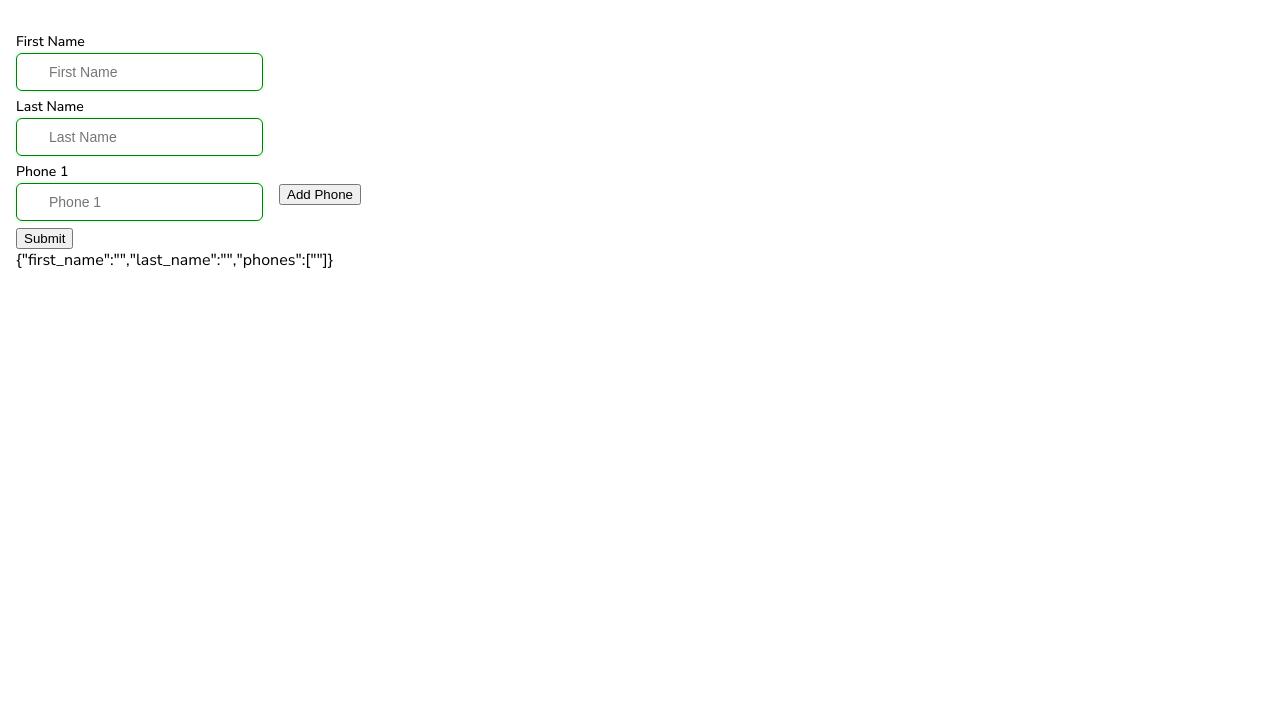
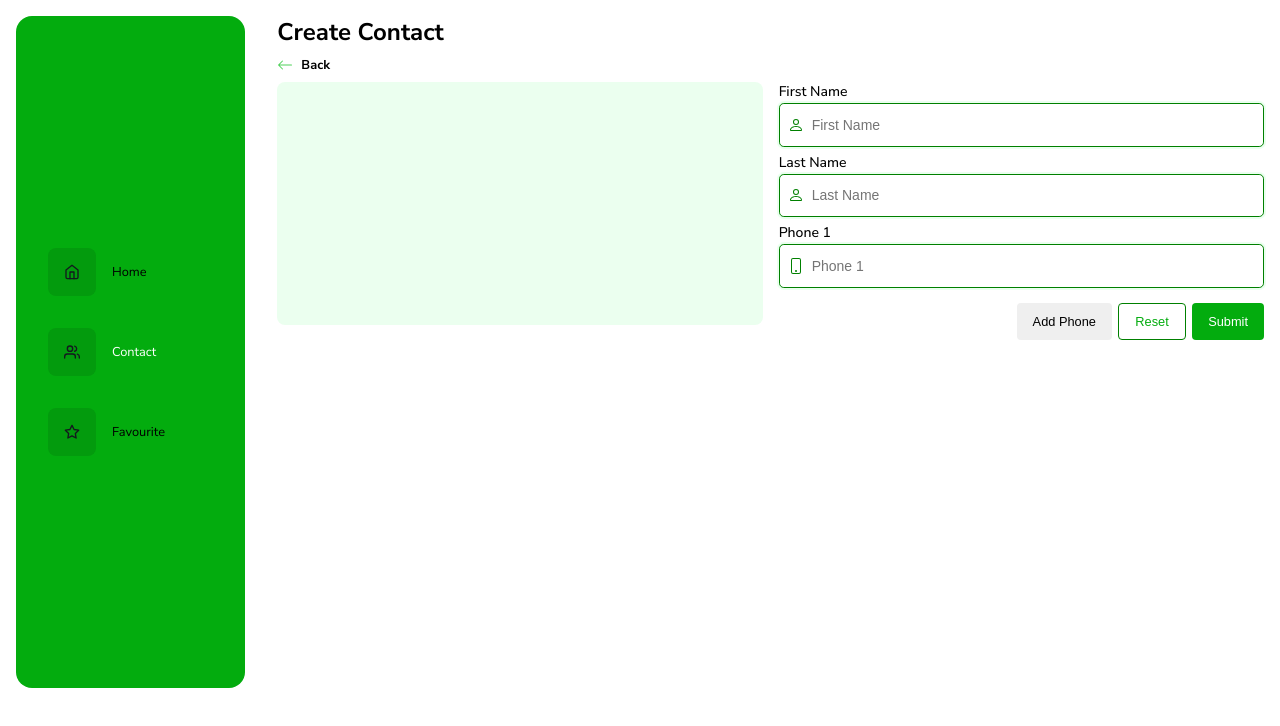
Before and after one commit to ahmadsakur/tokped-dummy, a React (Vite) app: page /contact/create in a window 1280 px wide. Shown: the top 726 px of the page. Built offline with nearby package versions, Linux system fonts and the light colour scheme.

Commit message:
[UI] Refactor Navbar UI

```diff
--- /dev/null
+++ b/src/components/BackNav.tsx
@@ -0,0 +1,58 @@
+import styled from "@emotion/styled";
+import { colors } from "@/utils/colors";
+import { NavLink } from "react-router-dom";
+import { BsArrowLeft } from "react-icons/bs";
+const StyledButton = styled.div`
+  display: flex;
+  width: fit-content;
+  justify-content: flex-start;
+  padding: 0.5rem 0;
+  cursor: pointer;
+  transition: border-color 0.2s ease-in-out;
+
+  &:hover {
+    border-color: ${colors.green400};
+  }
+`;
+
+const Text = styled.div`
+  display: flex;
+  align-items: center;
+  margin-left: 0.5rem;
+  font-size: 0.8rem;
+  font-weight: bold;
+
+  &:hover {
+    color: ${colors.green400};
+  }
+`;
+
+const IconContainer = styled.div`
+  display: flex;
+  align-items: center;
+
+  svg {
+    color: ${colors.dark};
+    &.group-hover {
+      color: ${colors.green400};
+    }
+  }
+`;
+
+interface IBackNavProps {
+  path: string;
+}
+const BackNav = ({ path }: IBackNavProps) => {
+  return (
+    <NavLink to={path}>
+      <StyledButton>
+        <IconContainer>
+          <BsArrowLeft className="group-hover" />
+        </IconContainer>
+        <Text>Back</Text>
+      </StyledButton>
+    </NavLink>
+  );
+};
+
+export default BackNav;
--- a/src/components/Button.tsx
+++ b/src/components/Button.tsx
@@ -5,8 +5,8 @@ import { colors } from "@/utils/colors";
 
 interface IButtonProps extends ButtonHTMLAttributes<HTMLButtonElement> {
   children: React.ReactNode;
-  onClick?: () => void;
-  buttonType: "PRIMARY" | "SECONDARY";
+  onClick?: (e: React.MouseEvent<HTMLButtonElement>) => void;
+  buttonType?: "PRIMARY" | "SECONDARY";
   style?: React.CSSProperties & CSSObject;
 }
 
@@ -14,11 +14,11 @@ const StyledButton = styled.button<IButtonProps>`
   border: none;
   box-sizing: border-box;
   border-radius: 4px;
-  padding: 12px 16px;
+  padding: 10px 16px;
   display: flex;
   align-items: center;
   justify-content: center;
-  gap: 4px;
+  gap: 8px;
   cursor: pointer;
   font-size: .8rem;
   font-weight: 500;
--- a/src/components/Input.tsx
+++ b/src/components/Input.tsx
@@ -10,6 +10,7 @@ const Label = styled.label`
 `;
 
 const InputContainer = styled.div`
+  width: 100%;
   position: relative;
   margin-bottom: 6px;
 `;
@@ -18,7 +19,7 @@ const IconContainer = styled.div`
   position: absolute;
   top: 0;
   bottom: 0;
-  left: 0.4rem;
+  left: 0.6rem;
   display: flex;
   align-items: center;
   padding-right: 0.4rem;
@@ -30,12 +31,13 @@ const IconContainer = styled.div`
 `;
 
 const Input = styled.input`
-  padding: 0.625rem 2rem;
+  width: fill-available;
+  padding: 0.8rem 2rem;
   background-color: white;
   border: 1px solid green;
   color: ${colors.dark};
   font-size: 14px;
-  border-radius: 0.375rem;
+  border-radius: 0.3rem;
   transition: border-color 0.15s ease-in-out, box-shadow 0.15s ease-in-out;
 
   ${({ readOnly }) =>
@@ -75,7 +77,9 @@ function CustomInput({
   icon,
 }: ICustomeInputProps) {
   return (
-    <div>
+    <div style={{
+      width: "100%",
+     }}>
       <Label htmlFor={id}>{label}</Label>
       <InputContainer>
         <IconContainer>{icon}</IconContainer>
--- a/src/components/Layout/Layout.tsx
+++ b/src/components/Layout/Layout.tsx
@@ -4,18 +4,20 @@ import styled from "@emotion/styled";
 const Container = styled.main`
   position: relative;
   margin: 0 auto;
-  padding: 2rem 1rem;
+  padding: 1rem;
   max-width: 80rem;
-  margin-bottom: 3rem;
+  margin-bottom: 5rem;
   display: flex;
   justify-content: start;
   gap: 2rem;
+  @media (min-width: 768px) {
+    margin-bottom: 0;
 `;
 const Layout = ({ children }: { children: React.ReactNode }) => {
   return (
     <div>
       <Container>
-        {/* <Navbar /> */}
+        <Navbar />
         {children}
       </Container>
     </div>
--- a/src/components/Layout/Navbar.tsx
+++ b/src/components/Layout/Navbar.tsx
@@ -37,7 +37,8 @@ const StyledNavbar = styled.div`
   left: 0.5rem;
   right: 0.5rem;
   width: fill-available;
-  background-color: ${colors.gunmetal};
+  background-color: ${colors.green500};
+  color: ${colors.white};
   justify-content: space-around;
   align-items: center;
   padding: 0.5rem;
@@ -56,7 +57,6 @@ const StyledNavbar = styled.div`
     height: 100%;
     min-height: 80vh;
     width: 25%;
-    background-color: ${colors.gunmetal};
     padding: 1rem;
     border-radius: 1rem;
   }
@@ -72,7 +72,7 @@ const NavbarLink = styled(NavLink)`
   justify-content: start;
   align-items: center;
   gap: 1rem;
-  color: #fff;
+  color: black;
   text-decoration: none;
   font-weight: 400;
   font-size: 1.2rem;
@@ -84,15 +84,20 @@ const NavbarLink = styled(NavLink)`
     border-radius: 0.5rem;
   }
   &.active {
-    color: ${colors.mint};
+    color: ${colors.white};
   }
 `;
 
-const StyledNavText = styled.span`
+const StyledNavText = styled.span<{ isActive: boolean }>`
   display: none;
   @media (min-width: 768px) {
     display: inline-block;
     font-size: 0.8rem;
+    ${(props) =>
+      props.isActive &&
+      `
+      font-weight: 600;
+    `}
   }
 `;
 
@@ -106,18 +111,17 @@ const StyledIcon = styled.span<{ isActive: boolean }>`
     display: flex;
     justify-content: center;
     align-items: center;
-
     ${(props) =>
       props.isActive
         ? `
-      color: ${colors.dark};
-      background-color: ${colors.mint};
+      color: ${colors.white};
+      background-color: ${colors.green400};
+      font-weight: 600;
     `
         : `
-      color: ${colors.white};
-      background-color: ${colors.dark};
+      color: ${colors.dark};
+      background-color: rgba(0,0,0,0.1);
       `}
-
 
 `;
 
@@ -130,7 +134,9 @@ export const Navbar = () => {
           <StyledIcon isActive={router.pathname == link.path}>
             {link.icon}
           </StyledIcon>
-          <StyledNavText>{link.name}</StyledNavText>
+          <StyledNavText isActive={router.pathname == link.path}>
+            {link.name}
+          </StyledNavText>
         </NavbarLink>
       ))}
     </StyledNavbar>
--- a/src/pages/Contact.tsx
+++ b/src/pages/Contact.tsx
@@ -11,6 +11,7 @@ import DeleteModal from "@/components/modal/DeleteModal";
 import { PiArrowRight } from "react-icons/pi";
 import { NavLink } from "react-router-dom";
 import DetailModal from "@/components/modal/DetailModal";
+import { BsFillPersonPlusFill } from "react-icons/bs";
 
 const ContactGridContainer = styled.div`
   display: grid;
@@ -105,7 +106,7 @@ const Contact = () => {
         <NavLink to="/contact/create">
           <Button buttonType="PRIMARY">
             Create
-            {/* <LuSettings2 /> */}
+            <BsFillPersonPlusFill />
           </Button>
         </NavLink>
       </FlexContainer>
--- a/src/pages/CreateContact.tsx
+++ b/src/pages/CreateContact.tsx
@@ -1,9 +1,25 @@
+import BackNav from "@/components/BackNav";
+import Button from "@/components/Button";
 import CustomInput from "@/components/Input";
 import { FlexContainer } from "@/components/utility/layout";
 import { CREATE_CONTACT_MUTATION } from "@/lib/graphql/mutation";
 import { useMutation } from "@apollo/client";
+import styled from "@emotion/styled";
 import React from "react";
 import toast from "react-hot-toast";
+import { BsPerson, BsPhone } from "react-icons/bs";
+
+const Container = styled.div`
+  display: flex;
+  flex-direction: column;
+  gap: 1rem;
+  width: 100%;
+  align-items: start;
+  justify-content: start;
+  @media (min-width: 768px) {
+    flex-direction: row;
+  }
+`;
 
 type TFormData = {
   first_name: string;
@@ -37,6 +53,13 @@ const CreateContact = () => {
     setFormData({ ...formData, phones: [...formData.phones, ""] });
   };
 
+  const handleResetForm = () => {
+    setFormData({
+      first_name: "",
+      last_name: "",
+      phones: [""],
+    });
+  };
   const createContactHandler = async (e: React.FormEvent) => {
     e.preventDefault();
 
@@ -65,8 +88,33 @@ const CreateContact = () => {
   };
 
   return (
-    <div>
-      <form onSubmit={createContactHandler}>
+    <div
+      style={{
+        width: "100%",
+        position: "relative",
+      }}
+    >
+      <h2>Create Contact</h2>
+      <BackNav path="/contact" />
+      <Container>
+        <div
+          style={{
+            width: "100%",
+            display: "flex",
+            aspectRatio: "2/1",
+            backgroundColor: "#ebffefff",
+            justifyContent: "center",
+            alignItems: "center",
+            flexDirection: "column",
+            borderRadius: "0.5rem",
+          }}
+        ></div>
+        <form
+          onSubmit={createContactHandler}
+          style={{
+            width: "100%",
+          }}
+        >
           <CustomInput
             id="first_name"
             label="First Name"
@@ -75,6 +123,7 @@ const CreateContact = () => {
             value={formData.first_name}
             defaultValue={""}
             onValueChange={handleFormChange}
+            icon={<BsPerson />}
           />
           <CustomInput
             id="last_name"
@@ -83,6 +132,7 @@ const CreateContact = () => {
             value={formData.last_name}
             type="text"
             onValueChange={handleFormChange}
+            icon={<BsPerson />}
           />
           {formData.phones.map((phone, index) => (
             <FlexContainer key={index}>
@@ -92,19 +142,29 @@ const CreateContact = () => {
                 placeholder={`Phone ${index + 1}`}
                 type="text"
               value={phone}
-              defaultValue={phone}
                 onValueChange={(e) => handlePhoneChange(e, index)}
+                icon={<BsPhone />}
               />
-            {index === formData.phones.length - 1 && (
-              <button type="button" onClick={handleAddPhone}>
-                Add Phone
-              </button>
-            )}
             </FlexContainer>
           ))}
-        <button type="submit">Submit</button>
+          <div
+            style={{
+              display: "flex",
+              gap: ".4rem",
+              marginTop: ".6rem",
+              justifyContent: "flex-end",
+            }}
+          >
+            <Button onClick={handleAddPhone}>Add Phone</Button>
+            <Button buttonType="SECONDARY" onClick={handleResetForm}>
+              Reset
+            </Button>
+            <Button buttonType="PRIMARY" type="submit">
+              Submit
+            </Button>
+          </div>
         </form>
-      {JSON.stringify(formData)}
+      </Container>
     </div>
   );
 };
--- a/src/pages/EditContact.tsx
+++ b/src/pages/EditContact.tsx
@@ -1,55 +1,29 @@
 import { GET_CONTACT_DETAIL } from "@/lib/graphql/query";
 import { useMutation, useQuery } from "@apollo/client";
 import { useEffect, useState } from "react";
-import { NavLink, useParams } from "react-router-dom";
 import CustomInput from "@/components/Input";
 import { FlexContainer } from "@/components/utility/layout";
 import { PiPen } from "react-icons/pi";
 import { UPDATE_WITH_ID_MUTATION } from "@/lib/graphql/mutation";
 import toast from "react-hot-toast";
 import EditPNModal from "@/components/modal/EditPNModal";
-import { BsArrowLeft, BsCursorText, BsPhone } from "react-icons/bs";
+import { BsPhone, BsPerson } from "react-icons/bs";
 import Button from "@/components/Button";
+import BackNav from "@/components/BackNav";
+import { useParams } from "react-router-dom";
 import styled from "@emotion/styled";
-import { colors } from "@/utils/colors";
 
-const StyledButton = styled.div`
+const Container = styled.div`
   display: flex;
-  width: fit-content;
-  justify-content: flex-start;
-  padding: 0.5rem 0;
-  cursor: pointer;
-  transition: border-color 0.2s ease-in-out;
-
-  &:hover {
-    border-color: ${colors.green400};
+  flex-direction: column;
+  gap: 1rem;
+  width: 100%;
+  align-items: start;
+  justify-content: start;
+  @media (min-width: 768px) {
+    flex-direction: row;
   }
 `;
-
-const Text = styled.div`
-  display: flex;
-  align-items: center;
-  margin-left: 0.5rem;
-  font-size: 0.8rem;
-  font-weight: bold;
-
-  &:hover {
-    color: ${colors.green400};
-  }
-`;
-
-const IconContainer = styled.div`
-  display: flex;
-  align-items: center;
-
-  svg {
-    color: ${colors.dark};
-    &.group-hover {
-      color: ${colors.green400};
-    }
-  }
-`;
-
 interface FormData {
   first_name: string;
   last_name: string;
@@ -126,27 +100,48 @@ const EditContact = () => {
   };
 
   return (
-    <div>
-      <NavLink to="/contact">
-        <StyledButton>
-          <IconContainer>
-            <BsArrowLeft className="group-hover" />
-          </IconContainer>
-          <Text>Back</Text>
-        </StyledButton>
-      </NavLink>
-      <h1>Edit Contact</h1>
+    <div
+      style={{
+        width: "100%",
+        position: "relative",
+      }}
+    >
+      <h2>Edit Contact</h2>
+      <BackNav path="/contact" />
+      <Container>
+        <div
+          style={{
+            width: "100%",
+            display: "flex",
+            aspectRatio: "2/1",
+            backgroundColor: "#ebffefff",
+            justifyContent: "center",
+            alignItems: "center",
+            flexDirection: "column",
+            borderRadius: "0.5rem",
+          }}
+        ></div>
+        <div
+          style={{
+            width: "100%",
+          }}
+        >
           {loading && <p>Loading...</p>}
           {error && <p>Error: {error.message}</p>}
           {data?.contact_by_pk ? (
-        <form onSubmit={updateContactHandler}>
+            <form
+              onSubmit={updateContactHandler}
+              style={{
+                width: "100%",
+              }}
+            >
               <CustomInput
                 type="text"
                 id="first_name"
                 label="First Name"
                 value={formData.first_name}
                 onValueChange={handleFirstNameChange}
-            icon={<BsCursorText />}
+                icon={<BsPerson />}
               />
               <CustomInput
                 type="text"
@@ -154,10 +149,10 @@ const EditContact = () => {
                 label="Last Name"
                 value={formData.last_name}
                 onValueChange={handleLastNameChange}
-            icon={<BsCursorText />}
+                icon={<BsPerson />}
               />
               {formData.phones.map((phone, index) => (
-            <FlexContainer key={index}>
+                <FlexContainer key={index} alignItems="center">
                   <CustomInput
                     id={`phone-${index}`}
                     label={`Phone ${index + 1}`}
@@ -168,9 +163,15 @@ const EditContact = () => {
                     icon={<BsPhone />}
                   />
                   {formData.phones.length > 1 && (
-                <button onClick={(e) => handleUpdatePN(e, phone)}>
+                    <div
+                      style={{
+                        height: "100%",
+                      }}
+                    >
+                      <Button onClick={(e) => handleUpdatePN(e, phone)}>
                         <PiPen />
-                </button>
+                      </Button>
+                    </div>
                   )}
                 </FlexContainer>
               ))}
@@ -196,6 +197,8 @@ const EditContact = () => {
             />
           )}
         </div>
+      </Container>
+    </div>
   );
 };
 
--- a/src/pages/Favourite.tsx
+++ b/src/pages/Favourite.tsx
@@ -17,7 +17,9 @@ export default function Favourite() {
   }, [debouncedValue])
 
   return (
-    <div>
+    <div style={{
+      width: "100%",
+    }}>
       <p>Value real-time: {value}</p>
       <p>Debounced value: {debouncedValue}</p>
 
--- a/src/pages/Home.tsx
+++ b/src/pages/Home.tsx
@@ -6,6 +6,7 @@ const HomeContainer = styled.div`
   flex-direction: column;
   justify-content: center;
   align-items: center;
+  width: 100%;
 `;
 
 const Heading = styled.h1`
--- a/src/utils/colors.ts
+++ b/src/utils/colors.ts
@@ -3,11 +3,6 @@ export const colors = {
   silver: "#a4a4a4",
   gunmetal: "#222D35",
   dark: "#14181F",
-  mint: "#00C49B",
-  dodgerBlue: "#4AA0FFff",
-  bittersweet: "#FA7665ff",
-  peach: "#FCC79Aff",
-  sunglow: "#FFD254ff",
   green100: "#ebffefff",
   green200: "#d6ffdeff",
   green300: "#80eb93ff",
```
Lines whose indentation alone changed are shown as unchanged.
